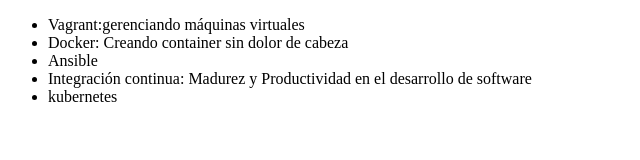
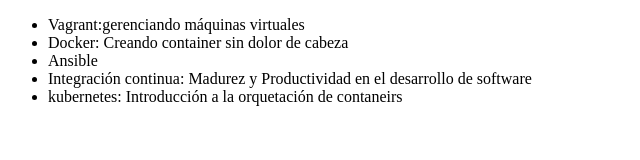
Before and after one commit to frant1220/Alura_git, a plain HTML site: page index.html in a window 1280 px wide. Shown: the whole page, without its empty margins (0-640 px from the left). Drawn offline with Linux system fonts and the light colour scheme.

Commit message:
modificando el nombre del curso kubernetes

```diff
--- a/index.html
+++ b/index.html
@@ -10,7 +10,7 @@
          <li> Docker: Creando container sin dolor de cabeza </li>
          <li> Ansible </li>
          <li> Integración continua: Madurez y Productividad en el desarrollo de software </li>
-         <li> kubernetes </li>
+         <li> kubernetes: Introducción a la orquetación de contaneirs </li>
      </ul>
 </body>
 </html>
```
